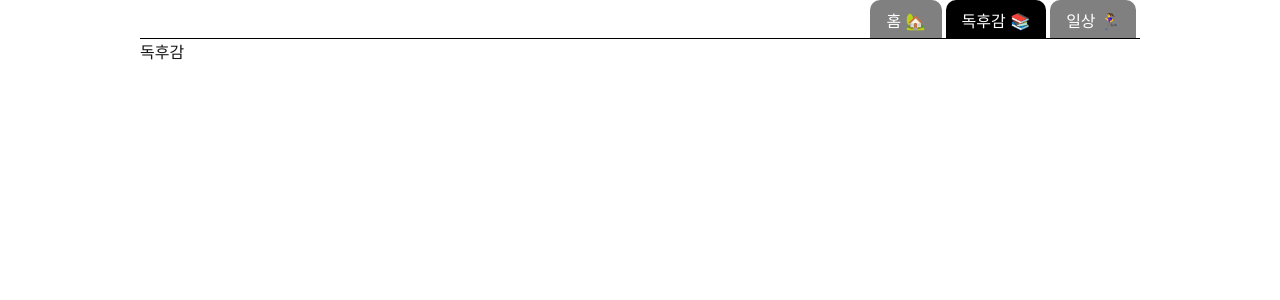
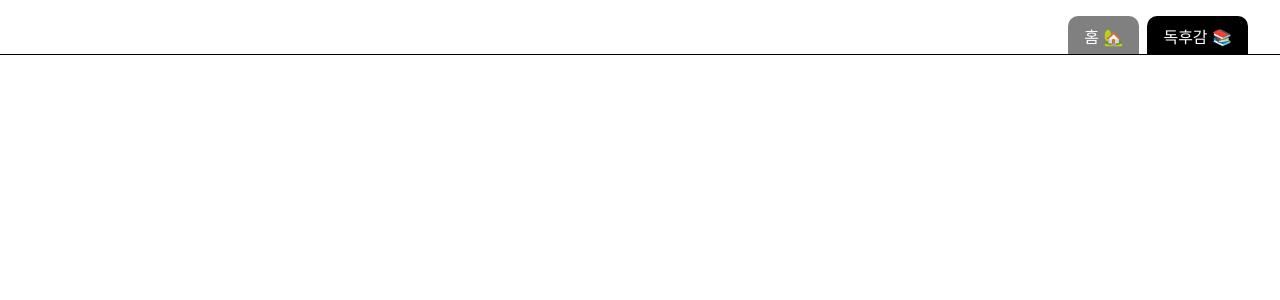
Before and after one commit to dahyun31x/gallery, a Next.js app: page /book in a window 1280 px wide. Shown: the top 300 px of the page. Built offline with nearby package versions, Linux system fonts and the light colour scheme.

Commit message:
디자인 및 컨텐츠 수정

```diff
--- /dev/null
+++ b/app/book/page.module.scss
@@ -0,0 +1,31 @@
+.left {
+  flex-basis: 0;
+  flex-grow: 1;
+}
+
+.right {
+  flex-basis: 0;
+  flex-grow: 3.5;
+}
+
+.tabContent {
+  display: flex;
+  section {
+    flex-grow: 1.5; /* 비율 */
+    flex-basis: 0; /* 기본 크기를 0으로 설정 */
+  }
+
+  .homeContent {
+    flex-grow: 4.5; /* 비율 */
+    flex-basis: 0; /* 기본 크기를 0으로 설정 */
+
+    width: auto;
+    height: 100%;
+    overflow: hidden;
+    ul {
+      line-height: 1.8;
+      margin: 0;
+      padding-inline-start: 1.5em;
+    }
+  }
+}
--- a/app/book/page.tsx
+++ b/app/book/page.tsx
@@ -1,5 +1,20 @@
-const Book = () => {
-  return <>독후감</>;
+import { headers } from 'next/headers';
+import styles from './page.module.scss';
+
+const Book = async () => {
+  const headersData = await headers();
+  const pathname = headersData.get('x-next-pathname') as string;
+
+  return (
+    <>
+      <section className={styles.left}>
+        <h1>{pathname === '/book' ? '개발일지' : ''}</h1>
+        <br />
+        <p>{pathname === '/book' ? '천천히, 조금씩, 꾸준히 🛠️' : ''}</p>
+      </section>
+      <section className={styles.right}></section>
+    </>
+  );
 };
 
 export default Book;
--- a/app/components/Header.module.scss
+++ b/app/components/Header.module.scss
@@ -1,9 +1,3 @@
-.root {
-  display: flex;
-  list-style-type: none;
-  justify-content: flex-end;
-}
-
 .tabList {
   width: 100%;
   display: flex;
@@ -11,6 +5,10 @@
   border-bottom: 1px black solid;
   list-style-type: none;
   padding: 0;
+  padding-top: 1rem;
+  position: absolute;
+  left: 0;
+  background-color: #fff;
 
   li {
     width: fit-content;
@@ -19,7 +17,11 @@
     border-radius: 10px 10px 0px 0px;
     background-color: gray;
     color: white;
-    margin-right: 4px;
+    margin-right: 0.5rem;
+  }
+
+  a:first-child > li {
+    margin-right: 2rem;
   }
 
   .activeTab {
--- a/app/components/Header.tsx
+++ b/app/components/Header.tsx
@@ -9,11 +9,6 @@ const Header = () => {
   const [activeTabName, setActiveTabName] = useState('홈');
 
   const tabData = [
-    {
-      btn: '일상 🏃‍♀️',
-      name: '일상',
-      path: '/daily',
-    },
     {
       btn: '독후감 📚',
       name: '독후감',
@@ -34,7 +29,6 @@ const Header = () => {
   }, [pathname]);
 
   return (
-    <>
     <ul className={styles.tabList}>
       {tabData.map((tab, index) => (
         <Link key={index} href={`${tab.path}`}>
@@ -44,7 +38,6 @@ const Header = () => {
         </Link>
       ))}
     </ul>
-    </>
   );
 };
 
--- a/app/globals.css
+++ b/app/globals.css
@@ -8,6 +8,10 @@
     --background: #0a0a0a;
     --foreground: #ededed;
   }
+}
+
+html {
+  overflow: hidden;
 }
 
 html,
@@ -46,6 +50,12 @@ a {
   }
 }
 
-h1 { font-size: 1.8em; }
-h2 { font-size: 1.6em; }
-h3 { font-size: 1.4em; }
+h1 {
+  font-size: 1.8em;
+}
+h2 {
+  font-size: 1.6em;
+}
+h3 {
+  font-size: 1.4em;
+}
--- a/app/layout.module.scss
+++ b/app/layout.module.scss
@@ -1,7 +1,39 @@
 body {
   -ms-overflow-style: none;
+  display: flex;
+  flex-direction: column;
 }
 
 ::-webkit-scrollbar {
   display: none;
 }
+
+.root {
+  display: flex;
+  flex-direction: row;
+  width: 100%;
+  padding: 5rem 2rem 4rem;
+  width: 100%;
+  flex-basis: 0;
+}
+
+.left {
+  flex-basis: 0;
+  flex-grow: 1;
+}
+
+.right {
+  overflow-y: scroll;
+  flex-basis: 0;
+  flex-grow: 3;
+}
+
+@media (max-width: 768px) {
+  .root {
+    flex-direction: column;
+
+    section:first-child {
+      margin-bottom: 2rem;
+    }
+  }
+}
--- a/app/layout.tsx
+++ b/app/layout.tsx
@@ -2,6 +2,7 @@ import type { Metadata } from 'next';
 import localFont from 'next/font/local';
 import './globals.css';
 import Header from './components/Header';
+import styles from './layout.module.scss';
 
 const geistSans = localFont({
   src: './fonts/GeistVF.woff',
@@ -21,7 +22,7 @@ export const metadata: Metadata = {
 
 export const runtime = 'edge';
 
-export default function RootLayout({
+export default async function RootLayout({
   children,
 }: Readonly<{
   children: React.ReactNode;
@@ -30,7 +31,7 @@ export default function RootLayout({
     <html lang="en">
       <body className={`${geistSans.variable} ${geistMono.variable}`}>
         <Header />
-        {children}
+        <div className={styles.root}>{children}</div>
       </body>
     </html>
   );
--- a/app/page.module.scss
+++ b/app/page.module.scss
@@ -1,36 +1,21 @@
-.root {
-  display: flex;
-  flex-direction: column;
-  align-items: center;
-  width: 100%;
+.left {
+  flex-basis: 0;
+  flex-grow: 1;
 }
 
-.tabListContentWrapper {
-  display: flex;
-  flex-direction: column;
-  width: 100%;
-  height: 100%;
-  padding-top: 20px;
+.right {
+  flex-basis: 0;
+  flex-grow: 3.5;
 }
 
-.tabContent {
-  display: flex;
-  section {
-    flex-grow: 1.5; /* 비율 */
-    flex-basis: 0; /* 기본 크기를 0으로 설정 */
-  }
+.homeContent {
+  flex-grow: 4.5; /* 비율 */
+  flex-basis: 0; /* 기본 크기를 0으로 설정 */
+  width: auto;
+  overflow: hidden;
+  margin-bottom: 1rem;
+}
 
-  .homeContent {
-    flex-grow: 4.5; /* 비율 */
-    flex-basis: 0; /* 기본 크기를 0으로 설정 */
-
-    width: auto;
-    height: 100%;
-    overflow: hidden;
-    ul {
-      line-height: 1.8;
-      margin: 0;
-      padding-inline-start: 1.5em;
-    }
-  }
+.homeContent:last-child {
+  margin-bottom: 0;
 }
```
Also changed, not shown: app/page.tsx (+19 -23 lines). Lines whose indentation alone changed are shown as unchanged.
